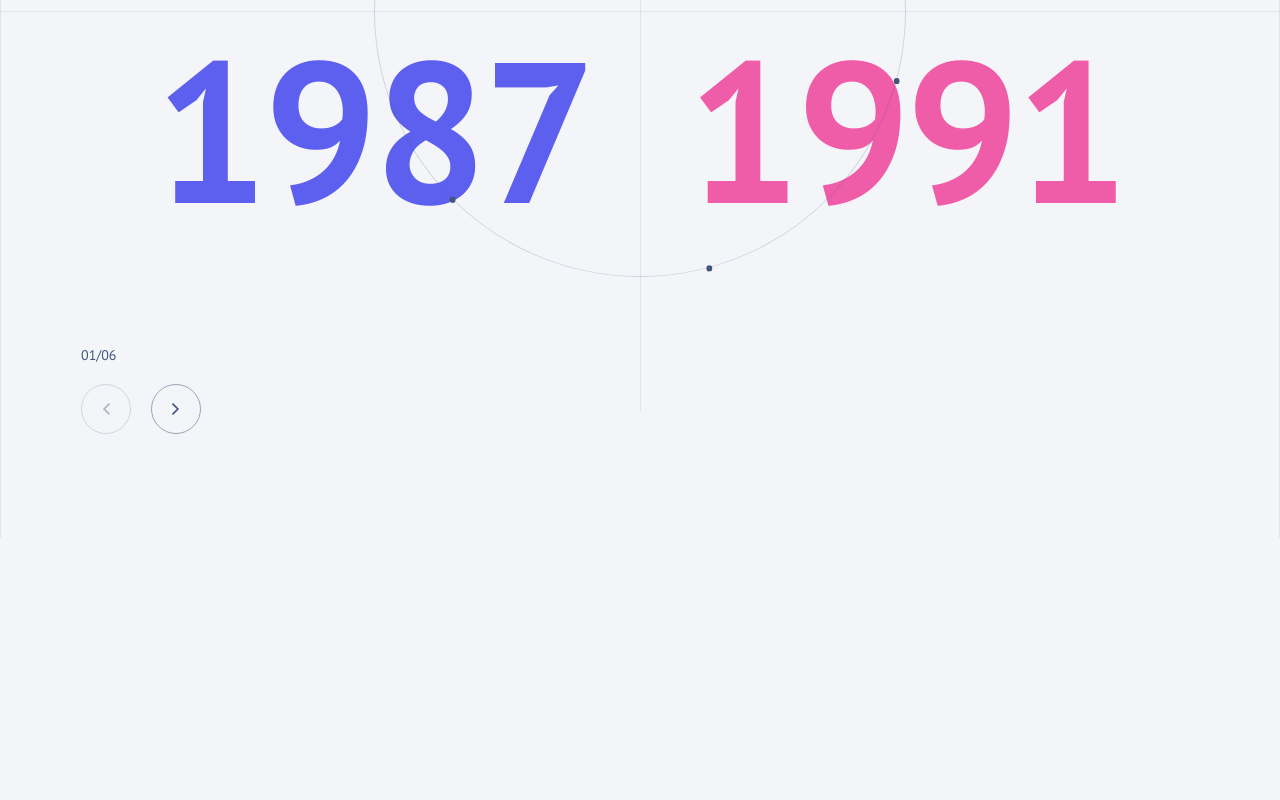
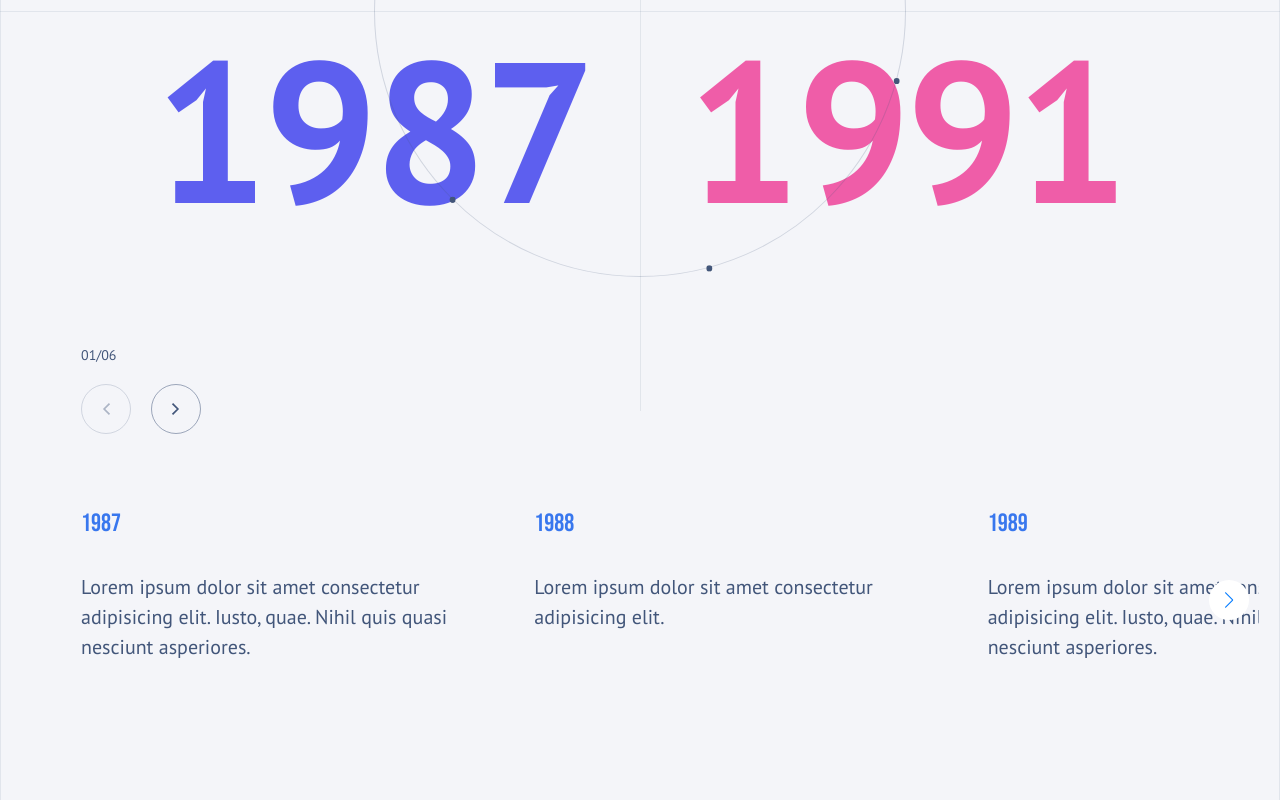
Before and after one commit to gorobchenko-k/history-block, a website built with webpack: page src/index.html in a window 1280 px wide. Shown: the part 389-1189 px from the top of the page. Before the commit the page ends 927 px from the top, so only its background shows below. Built offline with nearby package versions, Linux system fonts and the light colour scheme.

Commit message:
feat: add Slider component

```diff
--- a/src/components/historyBlock/_history-block.scss
+++ b/src/components/historyBlock/_history-block.scss
@@ -88,4 +88,15 @@
       margin-left: 0;
     }
   }
+
+  &__slider.swiper {
+    margin: 75px 20px 0 20px;
+    min-height: 114px;
+
+    @media (max-width: 768px) {
+      margin: 0 0 78px 0;
+      padding-top: 20px;
+      border-top: 1px solid $line-color;
+    }
+  }
 }
--- a/src/components/historyBlock/historyBlock.ts
+++ b/src/components/historyBlock/historyBlock.ts
@@ -3,6 +3,7 @@ import { historyInfo } from 'data/historyData';
 import { Years } from 'components/years/years';
 import { CircleNav } from 'components/circleNav/circleNav';
 import { Pagination } from 'components/pagination/pagination';
+import { Slider } from 'components/slider/slider';
 
 export class HistoryBlock {
   private historyBlock = createElement('div', ['history-block']);
@@ -11,6 +12,7 @@ export class HistoryBlock {
   private years = new Years();
   private circleNav = new CircleNav(historyInfo);
   private pagination = new Pagination(historyInfo.length);
+  private slider = new Slider();
 
   constructor() {
     this.createBlock();
@@ -25,7 +27,8 @@ export class HistoryBlock {
       this.years.years,
       this.circleNav.circleNav,
       this.subTitle,
-      this.pagination.pagination
+      this.pagination.pagination,
+      this.slider.slider
     );
     this.historyBlock.append(blockContainer);
   }
@@ -37,10 +40,12 @@ export class HistoryBlock {
       this.years.setContent(currentInfo.startYear, currentInfo.endYear);
       this.circleNav.setCurrentItem(this.currentItem);
       this.pagination.setContent(this.currentItem);
+      this.slider.setContent(currentInfo.events);
     }
   }
 
   public render(scope: HTMLElement): void {
     scope.append(this.historyBlock);
+    this.slider.createSlider();
   }
 }
--- /dev/null
+++ b/src/components/slider/_slider.scss
@@ -0,0 +1,51 @@
+.slider {
+  .swiper-wrapper {
+    padding: 0 60px;
+    @media (max-width: 768px) {
+      padding: 0;
+    }
+  }
+
+  &__item-title {
+    color: #3877ee;
+    font-family: 'Bebas Neue';
+    font-size: 25px;
+    font-style: normal;
+    font-weight: 400;
+    line-height: 120%;
+    text-transform: uppercase;
+    margin: 0 0 15px 0;
+    @media (max-width: 768px) {
+      font-size: 16px;
+    }
+  }
+
+  &__item-content {
+    font-size: 20px;
+    font-style: normal;
+    font-weight: 400;
+    line-height: 150%;
+
+    @media (max-width: 768px) {
+      font-size: 14px;
+      line-height: 145%;
+    }
+  }
+
+  & .swiper-button-next,
+  & .swiper-button-prev {
+    width: 40px;
+    height: 40px;
+    background-color: #ffffff;
+    border-radius: 50%;
+    &::after {
+      font-size: 1rem;
+    }
+    &.swiper-button-disabled {
+      display: none;
+    }
+    @media (max-width: 768px) {
+      display: none;
+    }
+  }
+}
--- /dev/null
+++ b/src/components/slider/slider.ts
@@ -0,0 +1,63 @@
+import 'swiper/scss';
+import 'swiper/scss/navigation';
+import { createElement } from 'utils/createElement';
+import { Swiper } from 'swiper';
+import { Navigation } from 'swiper/modules';
+import { Swiper as SwiperType, SwiperOptions } from 'swiper/types';
+import { HistoryData } from 'types';
+
+export class Slider {
+  public slider = createElement('div', ['history-block__slider', 'slider', 'swiper']);
+  private sliderWrapper = createElement('div', ['swiper-wrapper']);
+  private swiper: SwiperType | undefined;
+
+  constructor() {
+    this.createSliderContent();
+  }
+
+  private createSliderContent(): void {
+    const nextButton = createElement('div', ['swiper-button-next', 'button']);
+    const prevButton = createElement('div', ['swiper-button-prev', 'button']);
+    this.slider.append(this.sliderWrapper, nextButton, prevButton);
+  }
+
+  private createSlide(year: string, description: string): HTMLDivElement {
+    const sliderItem = createElement('div', ['slider__item', 'swiper-slide']);
+    const itemTitle = createElement('h5', ['slider__item-title'], year);
+    const itemContent = createElement('h5', ['slider__item-content'], description);
+    sliderItem.append(itemTitle, itemContent);
+    return sliderItem;
+  }
+
+  public setContent(data: HistoryData['events']): void {
+    this.sliderWrapper.innerHTML = '';
+    Object.entries(data).forEach(([year, description]) => {
+      const slide = this.createSlide(year, description);
+      this.sliderWrapper.append(slide);
+    });
+    this.swiper?.update();
+  }
+
+  public createSlider(): void {
+    const swiperParams: SwiperOptions = {
+      slidesPerView: 1,
+      spaceBetween: 25,
+      width: 190,
+      breakpoints: {
+        768: {
+          slidesPerView: 3,
+          spaceBetween: 80,
+          width: 1280,
+        },
+      },
+      grabCursor: true,
+      modules: [Navigation],
+      navigation: {
+        nextEl: '.swiper-button-next',
+        prevEl: '.swiper-button-prev',
+      },
+    };
+
+    this.swiper = new Swiper('.history-block__slider', swiperParams);
+  }
+}
--- a/src/style.scss
+++ b/src/style.scss
@@ -6,3 +6,4 @@
 @import 'components/years/years';
 @import 'components/circleNav/circleNav';
 @import 'components/pagination/pagination';
+@import 'components/slider/slider';
```
